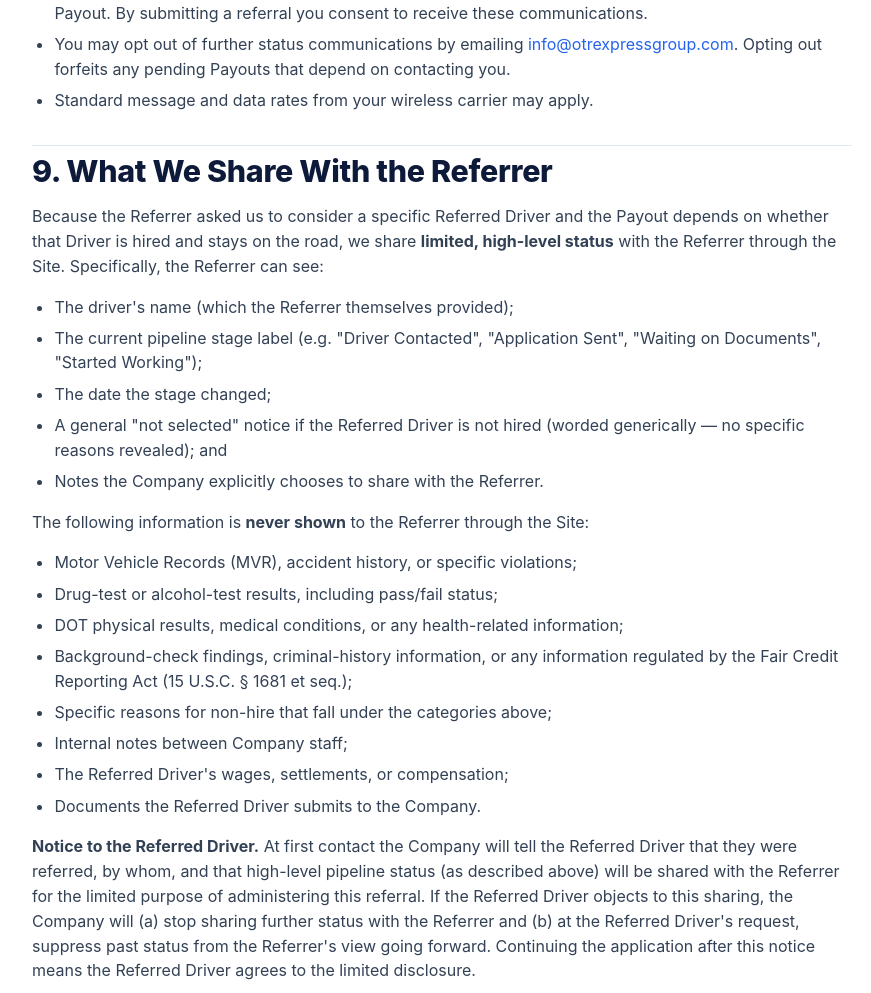
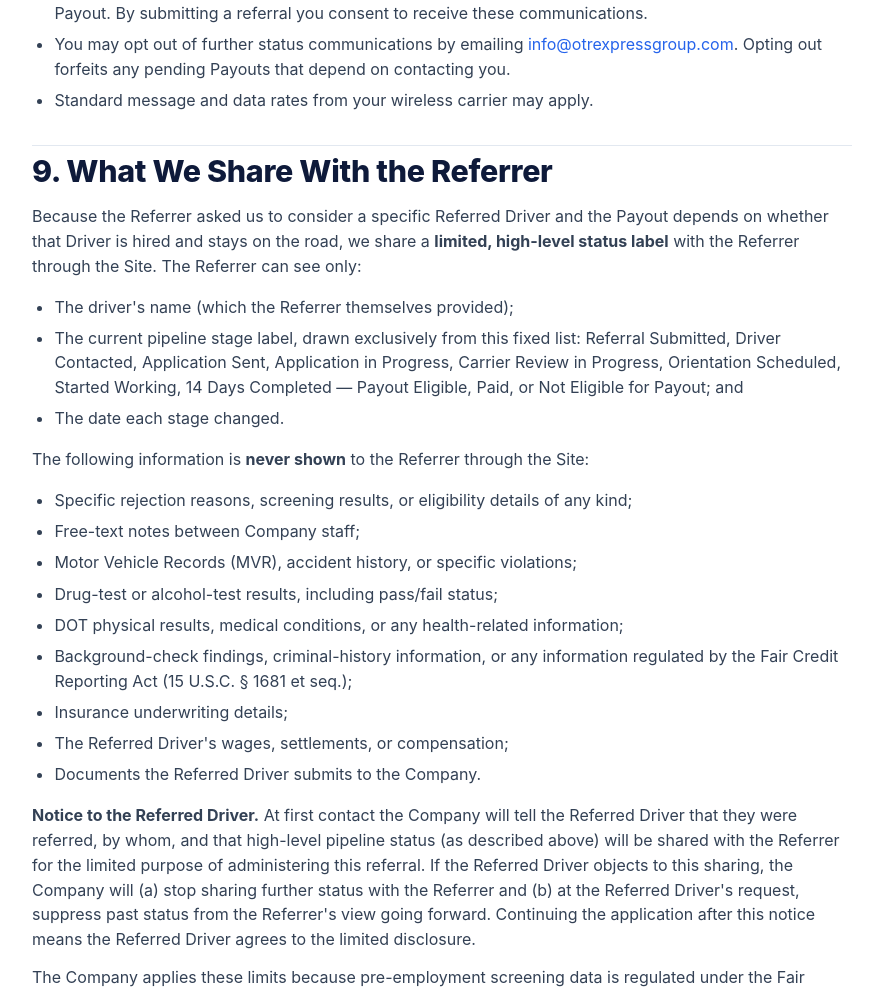
Before and after one commit to pzabile/otrexpressreferals, a PHP site: page /terms in a window 1280 px wide. Shown: the part 3814-4807 px from the top of the page, without its empty margins (198-1069 px from the left). Run offline with PHP 8.4, Linux system fonts and the light colour scheme.

Commit message:
Tighten privacy: stage-label-only referrer view, internal-only notes
Pipeline stage labels updated:
- "Waiting on Documents"   -> "Application in Progress"
- "Waiting on Insurance"   -> "Carrier Review in Progress"
- "Not Selected"           -> "Not Eligible for Payout"
(Underlying status constants are unchanged so no DB migration needed.)
Stage descriptions for "Application in Progress", "Carrier Review in
Progress", and "Not Eligible for Payout" were rewritten to stay generic.

Status page (referrer view):
- Removed the entire "Updates From Us" / admin-comments column
- Removed the rejection-reason alert
- Collapsed two-column layout to a single timeline section
- Updated lead text to set expectations to "stage label only"

Refer page:
- Added a Disclosure block above the consent checkboxes with the
  exact verbatim text the operator approved, listing every label that
  may be shared with the referrer and confirming that documents,
  medical, background, insurance, and rejection reasons are not shared

Admin referral detail:
- "Rejection reason" field renamed to "Internal reason (admin-only)"
  with helper text confirming the referrer never sees it
- "Comments" section renamed to "Internal Notes"; visible-to-referrer
  toggle removed (everything is now internal); comment list always
  shows the "Internal" tag
- Stage update help text updated to reflect the new policy

Terms section 9 ("What We Share With the Referrer") rewritten to:
- Explicitly enumerate the new fixed stage labels as the only data
  shared with referrers
- Add specific rejection reasons, free-text notes, and insurance
  underwriting details to the never-shared list

CSS: new `.disclosure` block style and `.timeline-section` spacing
for the single-column status page.

```diff
--- a/assets/style.css
+++ b/assets/style.css
@@ -847,6 +847,26 @@ select.field-input {
   .cta-row .btn-primary, .cta-row .btn-ghost { flex: 1 1 auto; }
 }
 
+/* ========== Disclosure block ========== */
+.disclosure {
+  border: 1px solid var(--blue-faint);
+  background: var(--blue-faint);
+  color: var(--navy);
+  border-radius: var(--radius-sm);
+  padding: 1rem 1.1rem;
+  margin: 0.75rem 0 1rem;
+}
+.disclosure-title {
+  font-weight: 700;
+  margin: 0 0 0.4rem;
+  color: var(--navy);
+  font-size: 0.92rem;
+}
+.disclosure p { margin: 0; font-size: 0.88rem; line-height: 1.55; color: var(--text-mid); }
+
+.timeline-section { margin-top: 1.5rem; }
+.timeline-section .eyebrow { margin-bottom: 1rem; }
+
 /* ========== Misc ========== */
 .right-align { text-align: right; }
 .muted { color: var(--text-faint); }
--- a/includes/statuses.php
+++ b/includes/statuses.php
@@ -20,13 +20,13 @@ function status_label(string $status): string
         'SUBMITTED' => 'Referral Submitted',
         'CONTACTED' => 'Driver Contacted',
         'APPLICATION_SENT' => 'Application Sent',
-        'WAITING_ON_DOCUMENTS' => 'Waiting on Documents',
-        'WAITING_ON_INSURANCE' => 'Waiting on Insurance',
+        'WAITING_ON_DOCUMENTS' => 'Application in Progress',
+        'WAITING_ON_INSURANCE' => 'Carrier Review in Progress',
         'ORIENTATION_SCHEDULED' => 'Orientation Scheduled',
         'STARTED_WORKING' => 'Started Working',
         'TWO_WEEKS_COMPLETED' => '14 Days Completed — Payout Eligible',
         'HIRED_PAID' => 'Paid',
-        'REJECTED' => 'Not Selected',
+        'REJECTED' => 'Not Eligible for Payout',
     ];
     return $labels[$status] ?? $status;
 }
@@ -37,13 +37,13 @@ function status_description(string $status): string
         'SUBMITTED' => 'We received your referral and it\'s in the queue.',
         'CONTACTED' => 'Our recruiter has reached out to the driver.',
         'APPLICATION_SENT' => 'Driver was sent the application packet.',
-        'WAITING_ON_DOCUMENTS' => 'Awaiting documents required for hiring.',
-        'WAITING_ON_INSURANCE' => 'Under insurance review.',
+        'WAITING_ON_DOCUMENTS' => 'The driver\'s application is being processed.',
+        'WAITING_ON_INSURANCE' => 'Final carrier review before orientation.',
         'ORIENTATION_SCHEDULED' => 'Driver is scheduled to attend orientation.',
         'STARTED_WORKING' => 'Driver started working. 14-day clock is running.',
         'TWO_WEEKS_COMPLETED' => 'Driver completed 14 days. We\'ll contact you on the phone or email you provided to arrange payment details.',
         'HIRED_PAID' => 'Referrer payout has been issued. Thanks for the referral!',
-        'REJECTED' => 'This referral was not accepted. See the reason on your status page.',
+        'REJECTED' => 'This referral did not result in a qualifying hire, so no payout will be issued.',
     ];
     return $d[$status] ?? '';
 }
--- a/terms.php
+++ b/terms.php
@@ -152,23 +152,26 @@ render_public_header($config, 'Terms & Conditions', 'terms');
     <p>
       Because the Referrer asked us to consider a specific Referred Driver
       and the Payout depends on whether that Driver is hired and stays on
-      the road, we share <strong>limited, high-level status</strong> with
-      the Referrer through the Site. Specifically, the Referrer can see:
+      the road, we share a <strong>limited, high-level status label</strong>
+      with the Referrer through the Site. The Referrer can see only:
     </p>
     <ul>
       <li>The driver's name (which the Referrer themselves provided);</li>
-      <li>The current pipeline stage label (e.g. "Driver Contacted",
-        "Application Sent", "Waiting on Documents", "Started Working");</li>
-      <li>The date the stage changed;</li>
-      <li>A general "not selected" notice if the Referred Driver is not hired
-        (worded generically — no specific reasons revealed); and</li>
-      <li>Notes the Company explicitly chooses to share with the Referrer.</li>
+      <li>The current pipeline stage label, drawn exclusively from this
+        fixed list: Referral Submitted, Driver Contacted, Application Sent,
+        Application in Progress, Carrier Review in Progress, Orientation
+        Scheduled, Started Working, 14 Days Completed — Payout Eligible,
+        Paid, or Not Eligible for Payout; and</li>
+      <li>The date each stage changed.</li>
     </ul>
     <p>
       The following information is <strong>never shown</strong> to the
       Referrer through the Site:
     </p>
     <ul>
+      <li>Specific rejection reasons, screening results, or eligibility
+        details of any kind;</li>
+      <li>Free-text notes between Company staff;</li>
       <li>Motor Vehicle Records (MVR), accident history, or specific
         violations;</li>
       <li>Drug-test or alcohol-test results, including pass/fail status;</li>
@@ -177,9 +180,7 @@ render_public_header($config, 'Terms & Conditions', 'terms');
       <li>Background-check findings, criminal-history information, or any
         information regulated by the Fair Credit Reporting Act (15 U.S.C.
         § 1681 et seq.);</li>
-      <li>Specific reasons for non-hire that fall under the categories
-        above;</li>
-      <li>Internal notes between Company staff;</li>
+      <li>Insurance underwriting details;</li>
       <li>The Referred Driver's wages, settlements, or compensation;</li>
       <li>Documents the Referred Driver submits to the Company.</li>
     </ul>
```
Also changed, not shown: admin/referral.php (+17 -23 lines), refer.php (+14 -0 lines), status.php (+5 -39 lines).
